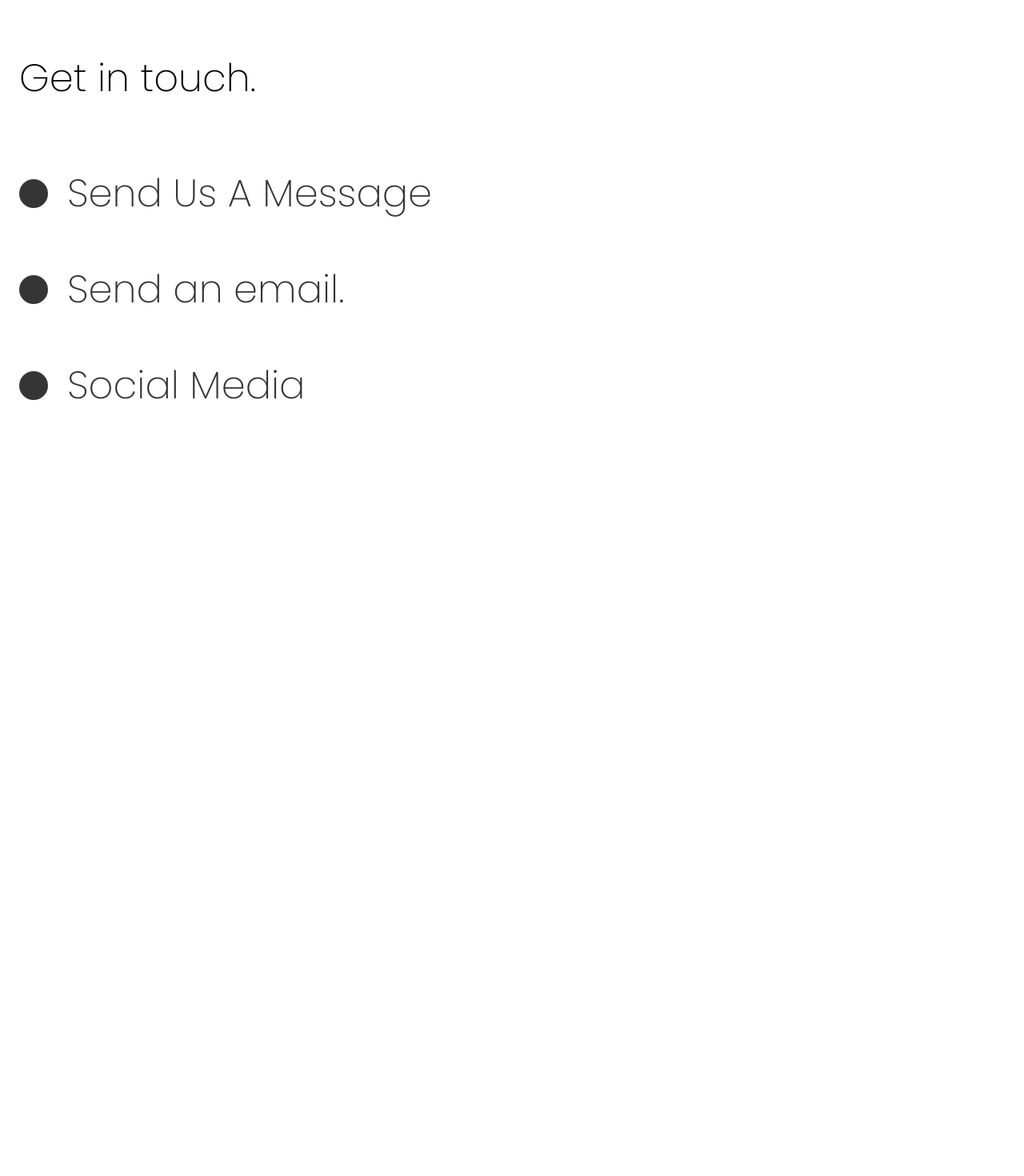
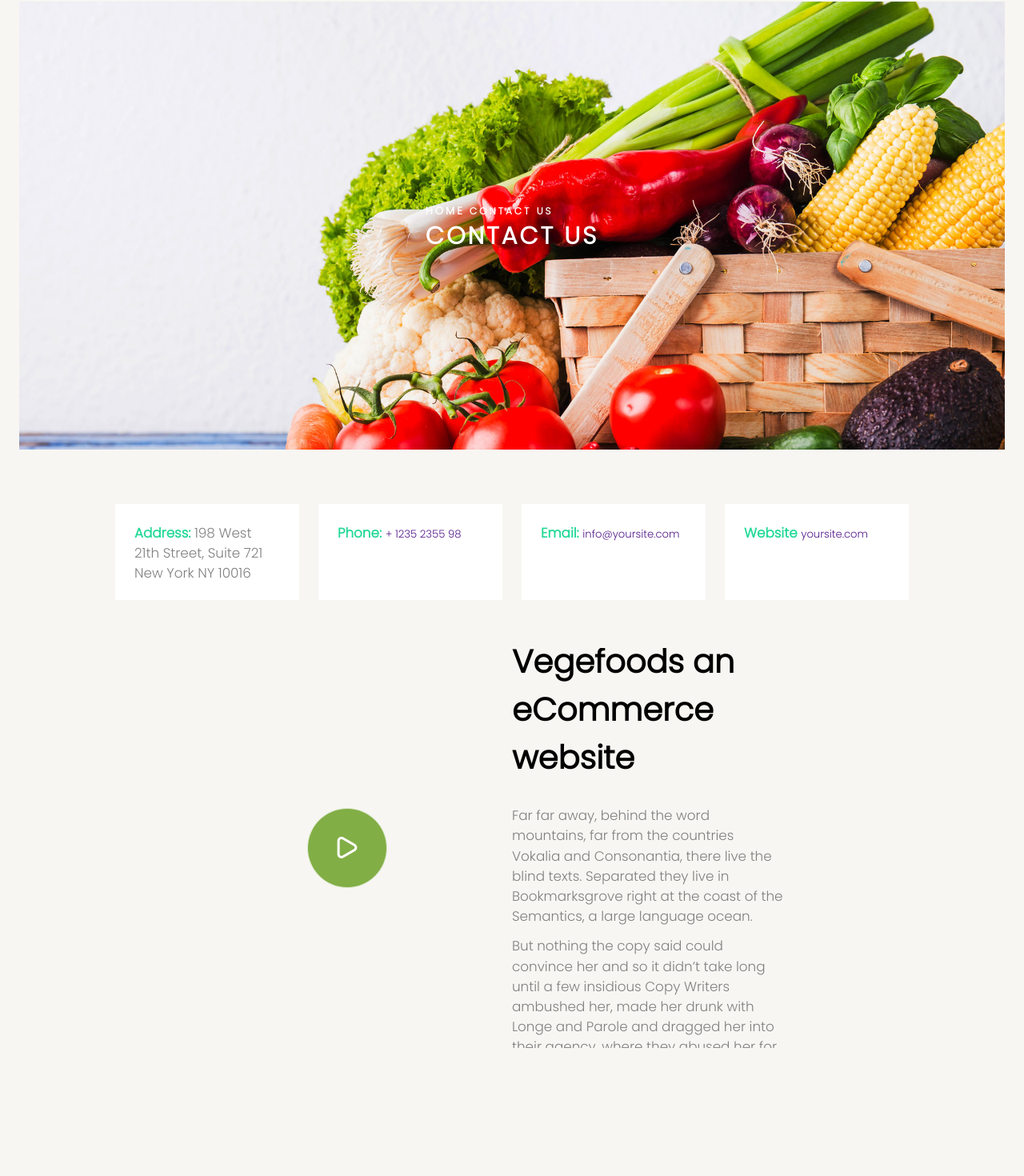
Before and after one commit to bashman1/virce_client, a React (Create React App) app: page /contact in a window 1280 px wide. Shown: the part 257-1727 px from the top of the page at 80% size. Before the commit the page ends 955 px from the top, so only its background shows below. Built offline with nearby package versions, Linux system fonts and the light colour scheme.

Commit message:
started on contact us page

```diff
--- a/src/App.js
+++ b/src/App.js
@@ -3,7 +3,6 @@ import React from "react";
 import GlobalStyle from "./components/GlobalStyle";
 //Import Pages
 import AboutUs from "./pages/AboutUs";
-import ExploreMore from "./pages/ExploreMore";
 import ContactUs from "./pages/ContactUs";
 import OurWork from "./pages/OurWork";
 import Nav from "./components/Nav";
@@ -35,9 +34,7 @@ function App() {
           <Route path="/contact">
             <ContactUs />
           </Route>
-          <Route path="/explore-more">
-            <ExploreMore />
-          </Route>
+
         </Switch>
       </AnimatePresence>
     </div>
--- a/src/components/Nav.js
+++ b/src/components/Nav.js
@@ -3,7 +3,6 @@ import styled from "styled-components";
 import { Link } from "react-router-dom";
 import { motion } from "framer-motion";
 import { useLocation } from "react-router-dom";
-import home1 from "../img/lolog.png";
 
 const Nav = () => {
   const { pathname } = useLocation();
@@ -171,41 +170,6 @@ const LogoContainer = styled.div`
     height: 56px;
   }
 `;
-const StyledButton = styled.button`
-  box-sizing: border-box !important;
 
-  display: flex;
-  flex-direction: row;
-  justify-content: center;
-  align-items: center;
-  padding: 13px 31px;
-  gap: 10px;
-  margin-left: 2rem;
-  height: 35px;
-
-  border-radius: 100px !important;
-
-  /* Inside auto layout */
-  flex: none;
-  order: 1;
-  flex-grow: 0;
-  position: relative;
-  a {
-    white-space: nowrap;
-  }
-  &::after {
-    position: absolute;
-    top: -2%;
-    bottom: -2%;
-    left: -2%;
-    right: -2%;
-    height: 100%;
-    width: 100%;
-    background-image: linear-gradient(
-      to right bottom,
-      #ff0000 #ffcc08
-    ) !important;
-  }
-`;
 
 export default Nav;
--- a/src/components/PartnerShips.js
+++ b/src/components/PartnerShips.js
@@ -1,11 +1,10 @@
 import React from "react";
 import home1 from "../img/bg_3.jpg";
-import { About, DescriptionAbout, Image } from "../styles";
+import { DescriptionAbout, Image } from "../styles";
 import Styled from "styled-components"
 //Framer Motion
 import { motion } from "framer-motion";
 import { photoAnim } from "../animation";
-import { Link } from "react-router-dom";
 
 const PartnerShips = () => {
   return (
--- a/src/pages/ContactUs.js
+++ b/src/pages/ContactUs.js
@@ -1,78 +1,314 @@
 import React from "react";
+import styled from "styled-components";
+import { Link } from "react-router-dom";
+//Images
+import athlete from "../img/bg_1.jpg";
+import Newsletter from "../components/Newsletter"
+import Footer from "../components/Footer";
+import PartnerShips from "../components/PartnerShips";
 //Animations
 import { motion } from "framer-motion";
-import { pageAnimation, titleAnim } from "../animation";
-import styled from "styled-components";
+import {
+  sliderContainer,
+  slider,
+  pageAnimation,
+  fade,
+  photoAnim,
+} from "../animation";
+import { useScroll } from "../components/useScroll";
+import ScrollTop from "../components/ScrollTop";
 
 const ContactUs = () => {
+  const [element, controls] = useScroll();
   return (
-    <ContactStyle
+    <Work
+      style={{ background: "#fff" }}
       exit="exit"
       variants={pageAnimation}
       initial="hidden"
       animate="show"
-      style={{ background: "#fff" }}
     >
-      <Title>
+      <motion.div variants={sliderContainer}>
+        <Frame1 variants={slider}></Frame1>
+        <Frame2 variants={slider}></Frame2>
+        <Frame3 variants={slider}></Frame3>
+      </motion.div>
+
+      <Movie>
         <Hide>
-          <motion.h2 variants={titleAnim}>Get in touch.</motion.h2>
+          <motion.img variants={photoAnim} src={athlete} alt="athlete" />
+          <div class="about_title">
+            <p class="breadcrumbs">
+              <span class="mr-2"><Link to="/">Home</Link></span>
+              <span>Contact Us</span>
+            </p>
+            <h1 class="mb-0 bread">Contact Us</h1>
+          </div>
         </Hide>
-      </Title>
-      <div>
-        <Hide>
-          <Social variants={titleAnim}>
-            <Circle />
-            <h2>Send Us A Message</h2>
-          </Social>
-        </Hide>
-        <Hide>
-          <Social variants={titleAnim}>
-            <Circle />
-            <h2>Send an email.</h2>
-          </Social>
-        </Hide>
-        <Hide>
-          <Social variants={titleAnim}>
-            <Circle />
-            <h2>Social Media</h2>
-          </Social>
-        </Hide>
-      </div>
-    </ContactStyle>
+      </Movie>
+
+      <StyledContact ref={element} variants={fade} animate={controls} initial="hidden">
+        <ContactAddress>
+          <p><span>Address:</span> 198 West 21th Street, Suite 721 New York NY 10016</p>
+          <p><span>Phone:</span> <Link href="tel://1234567920">+ 1235 2355 98</Link></p>
+          <p><span>Email:</span> <Link href="mailto:info@yoursite.com">info@yoursite.com</Link></p>
+          <p><span>Website</span> <Link href="#">yoursite.com</Link></p>
+
+        </ContactAddress>
+
+        <ContactForm ref={element} variants={fade} animate={controls} initial="hidden">
+
+          <GoogleMap>
+            <div class="mouse">
+              <Link href="#" class="mouse-icon">
+                <div class="mouse-wheel"><i class="uil uil-play"></i></div>
+              </Link>
+            </div>
+          </GoogleMap>
+
+          <StyledForm>
+            <div class="vegie_right_header">
+              <h2 class="mb-4">Welcome to Vegefoods an eCommerce website</h2>
+            </div>
+
+            <div class="vegie_right_text">
+              <p>Far far away, behind the word mountains, far from the countries Vokalia and Consonantia, there live the blind texts. Separated they live in Bookmarksgrove right at the coast of the Semantics, a large language ocean.</p>
+              <p>But nothing the copy said could convince her and so it didn’t take long until a few insidious Copy Writers ambushed her, made her drunk with Longe and Parole and dragged her into their agency, where they abused her for their.</p>
+              <p>
+                <Link to="/shop" class="btn btn-primary">
+                  <motion.button variants={fade}>Shop now</motion.button>
+                </Link>
+              </p>
+            </div>
+          </StyledForm>
+
+        </ContactForm>
+      </StyledContact>
+
+      <Newsletter />
+      <PartnerShips />
+      <Footer />
+
+      <ScrollTop />
+    </Work>
   );
 };
 
-const ContactStyle = styled(motion.div)`
-  padding: 5rem 10rem;
-  color: #353535;
-  min-height: 90vh;
-  @media (max-width: 1500px) {
-    padding: 2rem;
-    font-size: 1rem;
+const Work = styled(motion.div)`
+  min-height: 100vh;
+  overflow: hidden;
+  background: #f7f6f2 !important;
+
+  @media (max-width: 1300px) {
+    padding: 2rem 2rem;
   }
-`;
-const Title = styled.div`
-  margin-bottom: 4rem;
-  color: black;
-  @media (max-width: 1500px) {
-    margin-top: 5rem;
-  }
-`;
-const Hide = styled.div`
-  overflow: hidden;
-`;
-const Circle = styled.div`
-  border-radius: 50%;
-  width: 3rem;
-  height: 3rem;
-  background: #353535;
-`;
-const Social = styled(motion.div)`
-  display: flex;
-  align-items: center;
+
   h2 {
-    margin: 2rem;
+    padding: 1rem 0rem;
   }
 `;
 
+const Movie = styled(motion.div)`
+  img {
+    width: 100%;
+    height: 70vh;
+    object-fit: cover;
+  }
+`;
+
+const StyledContact = styled(motion.div)`
+  padding: 5rem 10rem;
+  display: flex;
+  align-items: center;
+  justify-content: flex-start;
+  flex-direction: column;
+  row-gap:5rem;
+  height:100vh;
+  overflow:hidden;
+
+  img {
+    width: 100%;
+    height: 100vh;
+    object-fit: cover;
+  }
+`;
+
+const ContactForm = styled(motion.div)`
+  padding: 0 10rem;
+  display: flex;
+  align-items: center;
+  justify-content: center;
+  height:100vh;
+  overflow:hidden;
+
+  img {
+    width: 100%;
+    height: 100vh;
+    object-fit: cover;
+  }
+`;
+
+const GoogleMap = styled.div`
+  position: relative;
+  height: inherit;
+  flex:1;
+
+  .mouse{
+    position: absolute;
+    left: 50%;
+    top: 50%;
+    z-index: 99;
+    transform: translate(-50%, -50%);
+
+    .mouse-icon{
+      width: 100px;
+      height: 100px;
+      border: 1px solid rgba(255, 255, 255, 0.7);
+      border-radius: 50%;
+      background: #82ae46;
+      cursor: pointer;
+      position: relative;
+      margin: 0 auto;
+      display: flex;
+      align-items: center;
+      justify-content: center;
+
+      .mouse-wheel{
+        i{
+          font-size: 3rem;
+          color: white;
+        }
+      }
+    }
+  }
+`;
+const StyledForm = styled.div`
+  display: flex;
+  flex-direction: column;
+  flex:1;
+  padding:3rem;
+
+  .vegie_right_header{
+    margin:1.5rem 0;
+
+    h2{
+      font-size: 40px;
+      font-weight: 800;
+      color: #000000;
+    }
+  }
+  .vegie_right_text{
+    p{
+      margin-bottom: 1rem;
+
+      a{
+        button{
+          background: #82ae46;
+          border: 1px solid #82ae46;
+          color: #fff;
+          border-radius: 2rem;
+        }
+      }
+    }
+
+  }
+`
+const ContactAddress = styled.div`
+  display:flex;
+  align-items:center;
+  justify-content: space-between;
+  flex-wrap: wrap;
+  width: 100%;
+  column-gap: 2rem;
+
+  p{
+    background: #fff;
+    padding: 2rem;
+    flex:1;
+    height: 10rem;
+
+    .mouse-icon{
+      width: 100px;
+      height: 100px;
+      border: 1px solid rgba(255, 255, 255, 0.7);
+      border-radius: 50%;
+      background: #82ae46;
+      cursor: pointer;
+      position: relative;
+      margin: 0 auto;
+      display: flex;
+      align-items: center;
+      justify-content: center;
+
+      .mouse-wheel{
+        i{
+          font-size: 3rem;
+          color: white;
+        }
+      }
+    }
+  }
+`;
+
+
+const Hide = styled.div`
+  overflow: hidden;
+  position:relative;
+
+  .about_title{
+    position: absolute;
+    top:50%;
+    left:50%;
+    transform: translate(-50%, -50%);
+
+    p{
+      text-transform: uppercase;
+      font-size: 12px;
+      letter-spacing: 3px;
+      margin-bottom: 0;
+      z-index: 99;
+      font-weight: 300;
+      color: white;
+      padding: 0;
+
+      .mr-2{
+        margin-right: 0.5rem !important;
+        a{
+          color: white;
+        }
+      }
+      span{
+          color: white;
+      }
+    }
+
+    h1{
+      font-weight: 800;
+      color: #fff;
+      font-size: 30px;
+      font-family: "Poppins", Arial, sans-serif;
+      letter-spacing: 3px;
+      text-transform: uppercase;
+    }
+  }
+`;
+
+//Frame Animation
+const Frame1 = styled(motion.div)`
+  position: fixed;
+  left: 0;
+  top: 10%;
+  width: 100%;
+  height: 100vh;
+  background: #fffebf;
+  z-index: 2;
+`;
+const Frame2 = styled(Frame1)`
+  background: #ff8efb;
+`;
+const Frame3 = styled(Frame1)`
+  background: #8ed2ff;
+`;
+
+
 export default ContactUs;
```
